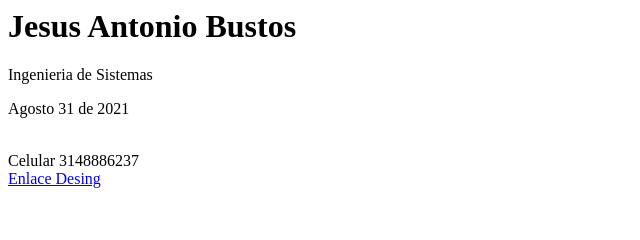
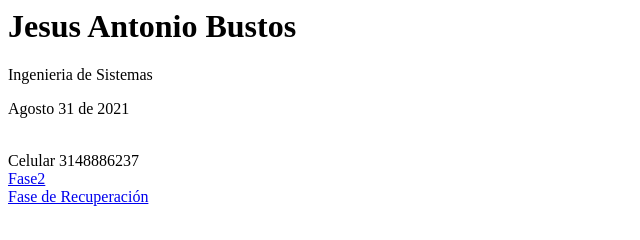
Before and after one commit to jbustosg/DSW-JesusBustos, a plain HTML site: page index.html in a window 1280 px wide. Shown: the whole page, without its empty margins (0-640 px from the left). Drawn offline with Linux system fonts and the light colour scheme.

Commit message:
Update index.html

```diff
--- a/index.html
+++ b/index.html
@@ -7,6 +7,9 @@
        <p>Ingenieria de Sistemas</p>
         <p>Agosto 31 de 2021</p>
             <br>Celular 3148886237</br>
-            <a href="desing.html" target="_blank">Enlace Desing</a>
+
+            <a href="desing.html" target="_blank">Fase2</a><br>
+            <a href="RecuperacionFase3/" target="_blank">Fase de Recuperación</a><br>
+
                 </body>
 </HTml>
```
